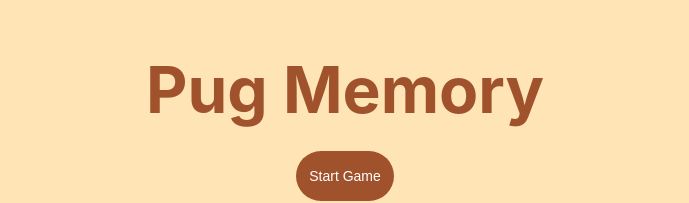
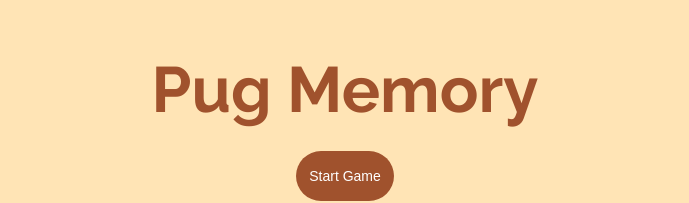
Before and after one commit to pepiyu/pugmemory, a Next.js app: page / in a window 1280 px wide. Shown: the top 203 px of the page, without its empty margins (295-984 px from the left). Built offline with nearby package versions, Linux system fonts and the light colour scheme.

Commit message:
new font

```diff
--- a/styles/Home.module.css
+++ b/styles/Home.module.css
@@ -29,6 +29,7 @@
   line-height: 1.15;
   font-size: 4rem;
   color: sienna;
+  font-family: 'Raleway', sans-serif;
 }
 
 .title,
--- a/styles/globals.css
+++ b/styles/globals.css
@@ -1,3 +1,5 @@
+@import url('https://fonts.googleapis.com/css2?family=Raleway:wght@700&display=swap');
+
 html,
 body {
   padding: 0;
```
